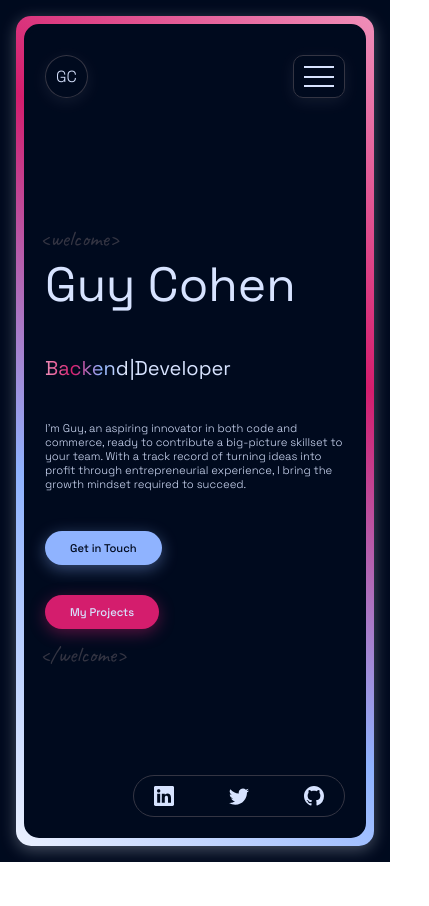
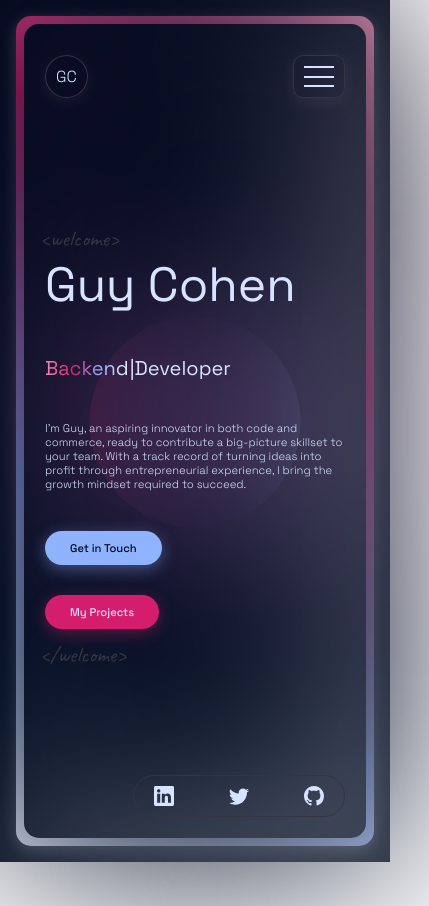
Before and after one commit to guycdev/portfolio-old, a React (Vite) app: page / in a window 390 px wide. Shown: the whole page, 429 px wide, since content can reach past the window. Before the commit the page ends 862 px from the top, so only its background shows below. Built offline with nearby package versions, Linux system fonts and the light colour scheme.

Commit message:
changed theme for code snippet and fixed responsivness on ultrawide for videos

```diff
--- /dev/null
+++ b/src/components/Cursor.jsx
@@ -0,0 +1,31 @@
+import React, { useRef, useEffect } from "react";
+
+export default function Cursor() {
+  const blobRef = useRef(null);
+
+  useEffect(() => {
+    const handlePointerMove = (event) => {
+      const { clientX, clientY } = event;
+
+      blobRef.current.animate(
+        {
+          left: `${clientX}px`,
+          top: `${clientY}px`,
+        },
+        { duration: 3000, fill: "forwards" }
+      );
+    };
+
+    window.addEventListener("pointermove", handlePointerMove);
+
+    return () => {
+      window.removeEventListener("pointermove", handlePointerMove);
+    };
+  }, []);
+  return (
+    <>
+      <div className="blob" ref={blobRef}></div>
+      <div className="blur"></div>
+    </>
+  );
+}
--- a/src/index.css
+++ b/src/index.css
@@ -117,6 +117,36 @@ main {
   gap: 20px;
   position: relative;
   overflow: hidden;
+}
+
+.blob {
+  background-color: white;
+  height: 25vmax;
+  aspect-ratio: 1;
+  position: absolute;
+  left: 50%;
+  top: 50%;
+  translate: -50% -50%;
+  border-radius: 50%;
+  background: linear-gradient(to right, var(--accent), var(--primary));
+  animation: rotate 20s infinite;
+  opacity: 0.6;
+  padding: 4rem;
+}
+
+.blur {
+  height: 110%;
+  width: 110%;
+  position: absolute;
+  backdrop-filter: blur(12vmax);
+  left: 0px;
+}
+
+pre {
+  border: unset !important;
+  background: unset !important;
+  padding: 0rem !important;
+  margin: 1rem !important;
 }
 
 .burger-icon {
--- a/src/sections/AboutMe/AboutMe.module.css
+++ b/src/sections/AboutMe/AboutMe.module.css
@@ -210,7 +210,7 @@ video {
   width: 100%;
   height: 100%;
   border-radius: 10px;
-  max-width: 585px;
+  max-width: 435px;
 }
 
 .linkContainer {
--- a/src/sections/AboutMe/CodeSnippet.jsx
+++ b/src/sections/AboutMe/CodeSnippet.jsx
@@ -1,6 +1,6 @@
 import React, { useState } from "react";
 import { Prism as SyntaxHighlighter } from "react-syntax-highlighter";
-import { synthwave84 } from "react-syntax-highlighter/dist/esm/styles/prism";
+import { xonokai } from "react-syntax-highlighter/dist/esm/styles/prism";
 import styles from "./AboutMe.module.css";
 import { motion } from "framer-motion";
 import WindowController from "./WindowController";
@@ -27,7 +27,7 @@ export default function CodeSnippet(props) {
       >
         <WindowController setWindow={setWindow} window={window} />
         {window == "code" ? (
-          <SyntaxHighlighter language="javascript" style={synthwave84}>
+          <SyntaxHighlighter language="javascript" style={xonokai}>
             {feature.code}
           </SyntaxHighlighter>
         ) : (
--- a/src/sections/AboutMe/ProfileCard.jsx
+++ b/src/sections/AboutMe/ProfileCard.jsx
@@ -41,7 +41,6 @@ export default function ProfileCard() {
         <motion.img
           src={blob}
           alt="blobs"
-          className={styles.blob}
           initial="initial"
           animate="breathe"
           variants={breathingVariant}
--- a/src/sections/Contact/Contact.jsx
+++ b/src/sections/Contact/Contact.jsx
@@ -3,6 +3,7 @@ import styles from "./Contact.module.css";
 import ContactForm from "./ContactForm";
 import InfoCard from "./InfoCard";
 import emailjs from "@emailjs/browser";
+import Cursor from "../../components/Cursor";
 
 export async function formAction(obj) {
   try {
--- a/src/sections/Hero/Hero.jsx
+++ b/src/sections/Hero/Hero.jsx
@@ -1,37 +1,15 @@
-import React, { useRef, useEffect } from "react";
+import React from "react";
 import HeroCta from "./HeroCta";
 import styles from "./Hero.module.css";
 import overlays from "../../utilities/overlayArr.js";
 // import WordAnimationMaskSelector from "./WordAnimationMaskSelector";
 import WordAnimationParent from "./WordAnimationParent";
+import Cursor from "../../components/Cursor";
 
 export default function Hero() {
-  const blobRef = useRef(null);
-
-  useEffect(() => {
-    const handlePointerMove = (event) => {
-      const { clientX, clientY } = event;
-
-      blobRef.current.animate(
-        {
-          left: `${clientX}px`,
-          top: `${clientY}px`,
-        },
-        { duration: 3000, fill: "forwards" }
-      );
-    };
-
-    window.addEventListener("pointermove", handlePointerMove);
-
-    return () => {
-      window.removeEventListener("pointermove", handlePointerMove);
-    };
-  }, []);
-
   return (
     <section className={styles.container}>
-      <div className={styles.blob} ref={blobRef}></div>
-      <div className={styles.blur}></div>
+      <Cursor />
       <HeroCta />
       <div className={styles.wordAnimationContainer}>
         <WordAnimationParent overlays={overlays} />
--- a/src/sections/Hero/Hero.module.css
+++ b/src/sections/Hero/Hero.module.css
@@ -5,29 +5,6 @@
   align-items: center;
   height: 100%;
   border-radius: 10px;
-}
-
-.blob {
-  background-color: white;
-  height: 25vmax;
-  aspect-ratio: 1;
-  position: absolute;
-  left: 50%;
-  top: 50%;
-  translate: -50% -50%;
-  border-radius: 50%;
-  background: linear-gradient(to right, var(--accent), var(--primary));
-  animation: rotate 20s infinite;
-  opacity: 0.6;
-  padding: 4rem;
-}
-
-.blur {
-  height: 110%;
-  width: 110%;
-  position: absolute;
-  backdrop-filter: blur(12vmax);
-  left: 0px;
 }
 
 @keyframes rotate {
--- a/src/sections/Projects/ProjectCard.jsx
+++ b/src/sections/Projects/ProjectCard.jsx
@@ -16,9 +16,6 @@ export default function ProjectCard(props) {
   function handleMouseExit(e) {
     e.currentTarget.classList.remove(styles.hovered);
   }
-
-  console.log(window.innerHeight);
-  console.log(window.innerWidth);
 
   const projectCardArr = projects.map((project, index) => {
     const isActive = selectedProject == index;
```
